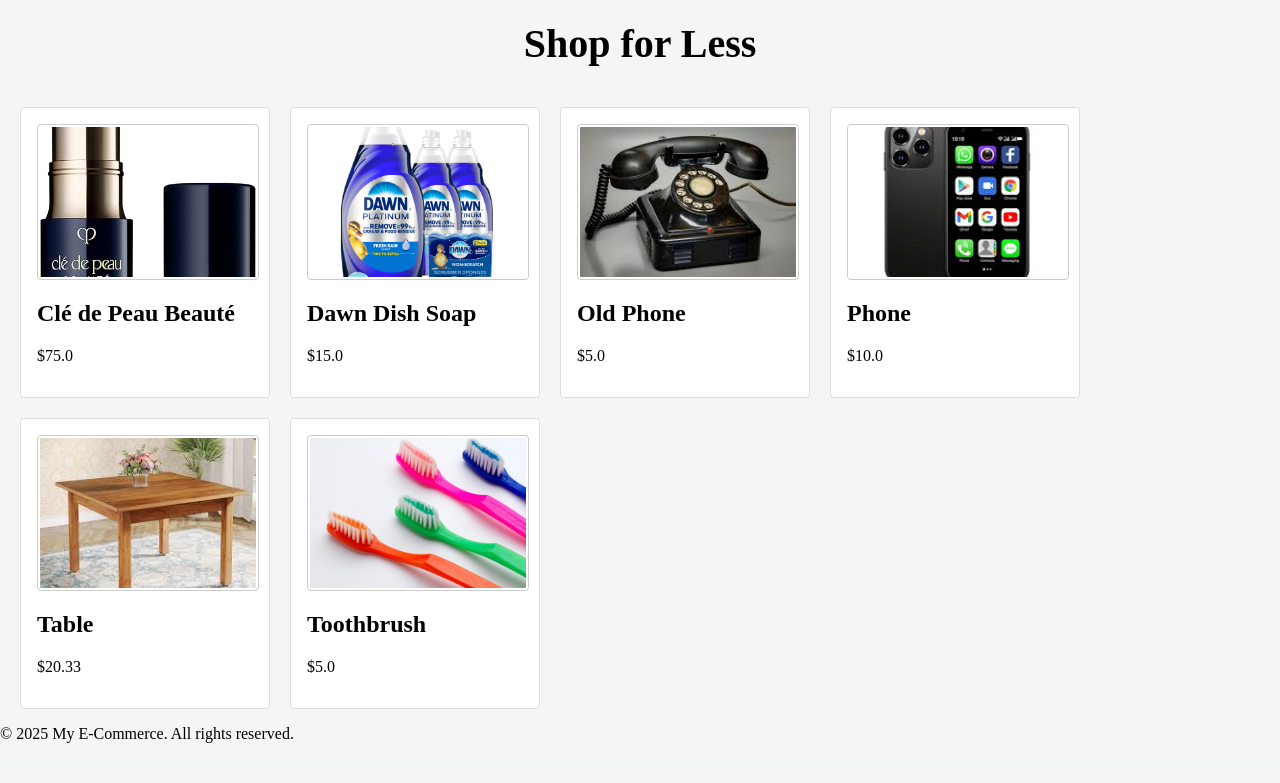
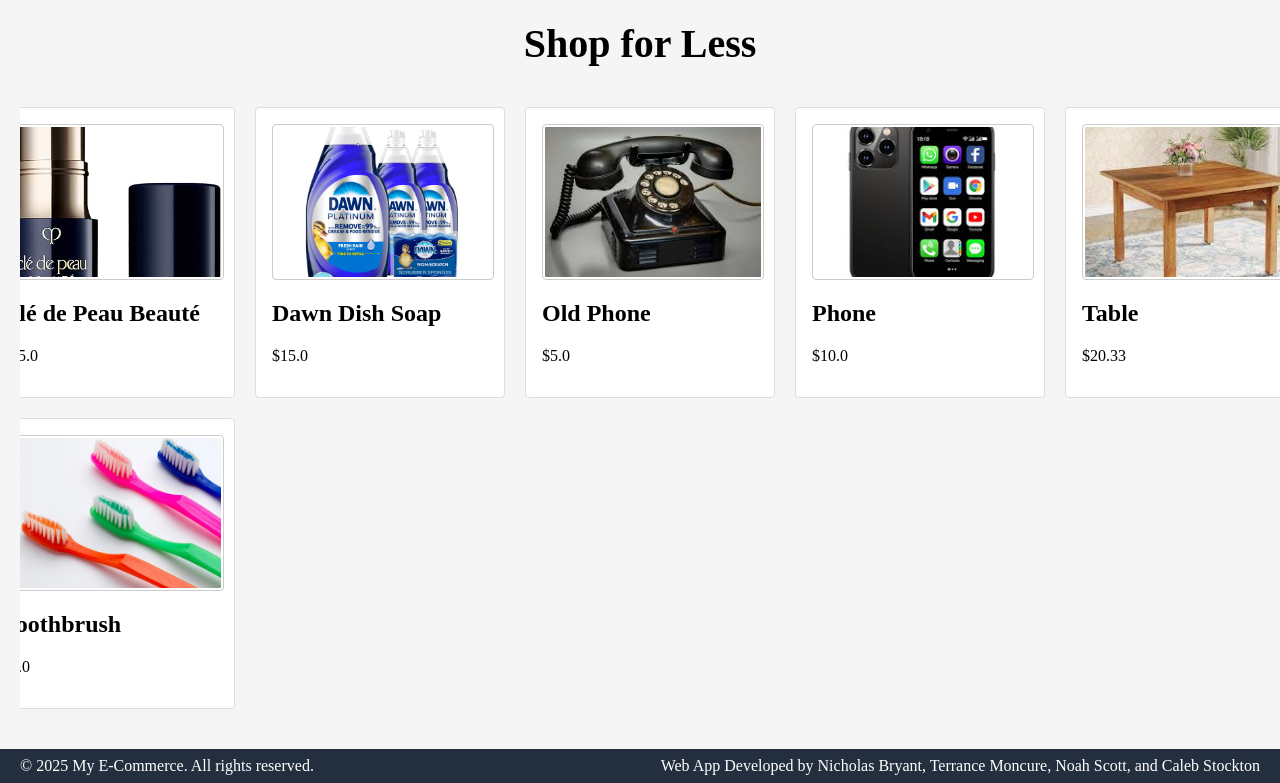
Before and after one commit to Njscott03/IntroSE2025, a Django app: page / in a window 1280 px wide. Shown: the part 78-861 px from the top of the page. Before the commit the page ends 821 px from the top, so only its background shows below. Run offline with Django 5.2, Linux system fonts and the light colour scheme; data comes from the database, SQL or seed files in the repository; both versions use the stored data as it was after the commit.

Commit message:
Added a Inactivity logout popup with a timer, centered homepage product cards, added footer, fixed bug with Seller's view past order's chart, some other very minor aesthetic changes

```diff
--- a/Project/main/static/css/styles.css
+++ b/Project/main/static/css/styles.css
@@ -15,28 +15,30 @@ button {
   cursor: pointer;
 }
 
-/* Product listings layout */
 .product-listings {
-  display: flex;
-  flex-wrap: wrap;
+  display:grid;
+  grid-template-columns: repeat(5, 250px);
   gap: 20px;
+  justify-content: center;
+  overflow-x: hidden;
   padding: 0;
-  margin: 0;
+  margin: auto;
   border-top: 20px solid #f5f5f5;
   border-left: 20px solid #f5f5f5;
+  margin-bottom: 40px;
 }
 
-/* Each product card styling */
+
 .product-card {
+  width: 250px;
   border: 1px solid #ddd;
   border-radius: 4px;
   padding: 16px;
   background: #fff;
   box-sizing: border-box;
   transition: box-shadow 0.2s ease;
-  flex: 1 0 250px;
-  max-width: 250px;
 }
+
 .product-card:hover {
   box-shadow: 0 4px 8px rgba(0,0,0,0.1);
 }
@@ -478,3 +480,69 @@ button.delete-btn:hover {
   color:red;
   text-align: center;
 }
+
+/* Inactivity Logout Modal Styles */
+.modal {
+  display: none;
+  position: fixed;
+  z-index: 1000;
+  left: 0;
+  top: 0;
+  width: 100%;
+  height: 100%;
+  background-color: rgba(0,0,0,0.5);
+  align-items: center;
+  justify-content: center;
+}
+
+.modal-content {
+  background-color: white;
+  padding: 20px;
+  border-radius: 8px;
+  text-align: center;
+  max-width: 400px;
+  box-shadow: 0 4px 6px rgba(0,0,0,0.1);
+}
+
+.modal-buttons {
+  display: flex;
+  justify-content: space-between;
+  margin-top: 20px;
+}
+
+.modal-buttons button {
+  padding: 10px;
+  border: none;
+  border-radius: 4px;
+  cursor: pointer;
+  transition: background-color 0.3s ease;
+}
+
+.modal-buttons #cancelLogout {
+  background-color: #f0f0f0;
+  color: #333;
+}
+
+.modal-buttons #confirmLogout {
+  background-color: #ff4444;
+  color: white;
+}
+
+.modal-buttons button:hover {
+  opacity: 0.9;
+}
+
+/* Footer bar */
+footer {
+  background-color: #232F3E;
+  color: #fff;
+  display: flex;
+  justify-content: space-between;
+  align-items: center;
+  padding: 8px 20px;       /* 20px left matches .site-title */
+  font-size: 1em;          /* same as your other footer text */
+}
+
+footer > div {
+  margin: 0;               /* reset default <p> margins */
+}
--- a/Project/main/templates/base.html
+++ b/Project/main/templates/base.html
@@ -69,6 +69,16 @@
     </nav>
   </header>
 
+<!-- Inactivity Warning Modal -->
+<div id="inactivityWarningModal" style="display:none; position:fixed; z-index:1000; left:0; top:0; width:100vw; height:100vh; background:rgba(0,0,0,0.5); justify-content:center; align-items:center;">
+  <div style="background:#fff; padding:2rem; border-radius:8px; text-align:center; max-width:350px; margin:auto;">
+    <h2>Session Expiring Soon</h2>
+    <p>You will be logged out due to inactivity in <span id="logoutTimer">30</span> seconds.</p>
+    <button id="cancelLogout" style="margin-right:1rem;">Stay Logged In</button>
+    <button id="confirmLogout">Log Out Now</button>
+  </div>
+</div>
+
 {%if not userData or userData.approved%}
 {%block msg%}
 
@@ -78,3 +88,62 @@
 
 
 {%endif%}
+
+{% if userData and userData.userID and userData.approved %}
+<script>
+  const INACTIVE_TIMEOUT = 60000; // 1 minute
+
+  let inactivityTimer, countdownInterval;
+  let warningVisible = false;    // flag to know if modal is up
+
+  function resetInactivityTimer() {
+    // If the warning is up, ignore all input events
+    if (warningVisible) return;
+
+    clearTimeout(inactivityTimer);
+    inactivityTimer = setTimeout(showLogoutWarning, INACTIVE_TIMEOUT);
+  }
+
+  function showLogoutWarning() {
+    warningVisible = true;
+
+    let remaining = 30;
+    const modal = document.getElementById('inactivityWarningModal');
+    const timerDisplay = document.getElementById('logoutTimer');
+    const stayBtn = document.getElementById('cancelLogout');
+    const logoutBtn = document.getElementById('confirmLogout');
+
+    modal.style.display = 'flex';
+    timerDisplay.textContent = remaining;
+
+    // start the countdown
+    countdownInterval = setInterval(() => {
+      if (--remaining <= 0) {
+        clearInterval(countdownInterval);
+        window.location.href = '/login';
+      }
+      timerDisplay.textContent = remaining;
+    }, 1000);
+
+    stayBtn.onclick = () => {
+      clearInterval(countdownInterval);
+      modal.style.display = 'none';
+      warningVisible = false;     // allow reset to run again
+      resetInactivityTimer();     // restart the inactivity timer
+    };
+
+    logoutBtn.onclick = () => {
+      window.location.href = '/login';
+    };
+  }
+
+  // attach listeners
+  ['mousemove','keydown','scroll','click'].forEach(evt =>
+    document.addEventListener(evt, resetInactivityTimer)
+  );
+
+  // kick it off
+  resetInactivityTimer();
+</script>
+
+{% endif %}
--- a/Project/main/templates/index.html
+++ b/Project/main/templates/index.html
@@ -19,7 +19,13 @@
   <!-- Main Content Area: Search bar and product listings placeholder -->
   <main>
     <!-- Search bar moved to topbar -->
-    <h1 style="text-align: center; font-size: 2.5em; margin: 20px 0;">Shop for Less</h1>
+
+    <!-- Shop for Less jingle -->
+    <h1 style="text-align: center; font-size: 2.5em; margin: 20px 0;">
+    Shop for Less
+</h1>
+
+
     {% if userData.role == 1 %}
     <!-- Buyer view: product list with Add to Cart button -->
     <section class="product-listings">
@@ -61,7 +67,8 @@
 
   <!-- Footer Section: Contains footer details -->
   <footer>
-    <p>&copy; 2025 My E-Commerce. All rights reserved.</p>
+    <div>&copy; 2025 My E-Commerce. All rights reserved.</div>
+    <div>Web App Developed by Nicholas Bryant, Terrance Moncure, Noah Scott, and Caleb Stockton</div>
   </footer>
 
   <!-- Link to external JavaScript file if needed -->
--- a/Project/main/views.py
+++ b/Project/main/views.py
@@ -482,13 +482,11 @@ def sellerViewOrders(request, UserID=0):
 
     itemSet = Item.objects.filter(seller=userData)
     orderSet = Order.objects.all().order_by("-date_bought")
-    order = [itemSet.count()]
+    order = []
 
     for orderItem in orderSet.all():
         if orderItem.item in itemSet:
             order.append(orderItem)
-
-
 
     return render(request, "seeOrders.html", context={"userData":userData, "order":order})
 
```
Also changed, not shown: Project/main/forms.py (+7 -0 lines), Project/db.sqlite3, Project/main/static/images/Toothbrush.webp (added).
